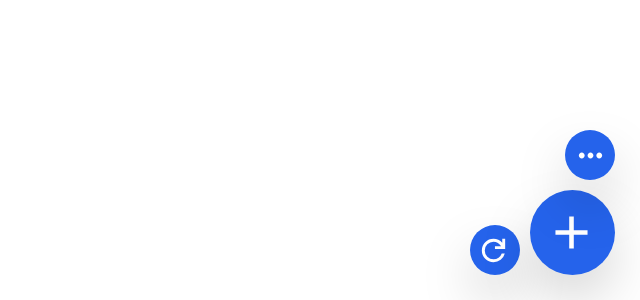
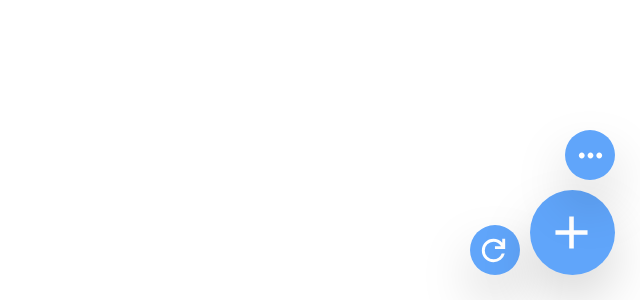
Before and after one commit to spekhy/to-do-app-vue, a Vue app: page / in a window 1280 px wide. Shown: the part 500-800 px from the top of the page, without its empty margins (640-1280 px from the left). Built offline with nearby package versions, Linux system fonts and the light colour scheme.

Commit message:
outline notov

```diff
--- a/src/App.vue
+++ b/src/App.vue
@@ -7,9 +7,9 @@
   </div>
 
   <div class="buttons">
-    <button class="bg-blue-600 rounded-full h-[50px] w-[50px] fixed bottom-[25px] right-[120px] drop-shadow-2xl"><img src="./assets/reset.svg" class="ml-[6px]" alt="reset"></button>
-    <button @click="createNote()" class="bg-blue-600 rounded-full h-[85px] w-[85px] fixed bottom-[25px] right-[25px] drop-shadow-2xl"><img src="./assets/add-note.svg" class="ml-[14px]" alt="add"></button>
-    <button @click="showColorSelection()" class="bg-blue-600 rounded-full h-[50px] w-[50px] fixed bottom-[120px] right-[25px] drop-shadow-2xl"><img src="./assets/horiz-dots.svg" class="ml-[8px]" alt="color"></button>
+    <button class="bg-blue-400 rounded-full h-[50px] w-[50px] fixed bottom-[25px] right-[120px] drop-shadow-2xl"><img src="./assets/reset.svg" class="ml-[6px]" alt="reset"></button>
+    <button @click="createNote()" class="bg-blue-400 rounded-full h-[85px] w-[85px] fixed bottom-[25px] right-[25px] drop-shadow-2xl"><img src="./assets/add-note.svg" class="ml-[14px]" alt="add"></button>
+    <button @click="showColorSelection()" class="bg-blue-400 rounded-full h-[50px] w-[50px] fixed bottom-[120px] right-[25px] drop-shadow-2xl"><img src="./assets/horiz-dots.svg" class="ml-[8px]" alt="color"></button>
 
     <div class="fixed w-[200px] h-[60px] fixed bottom-[170px] right-[25px] drop-shadow-2xl">
       <div class="flex" :class="{ hidden: colorSelectionBar }">
@@ -47,7 +47,7 @@
         newNote.appendChild(newNoteBluePart)
 
         let newNoteTextArea = document.createElement('textarea')
-        newNoteTextArea.className = 'note-cl bg-stone-500 w-full min-h-[200px] h-fit rounded-b-[12px] drop-shadow-2xl p-[6px] text-slate-100 overflow-auto'
+        newNoteTextArea.className = 'note-cl bg-stone-500 w-full min-h-[200px] h-fit rounded-b-[12px] drop-shadow-2xl p-[6px] text-slate-100 overflow-auto focus:outline-none focus:border-[1px] focus:ring-slate-300'
         newNote.appendChild(newNoteTextArea)
 
         let newNoteDeleteButton = document.createElement('button')
```
